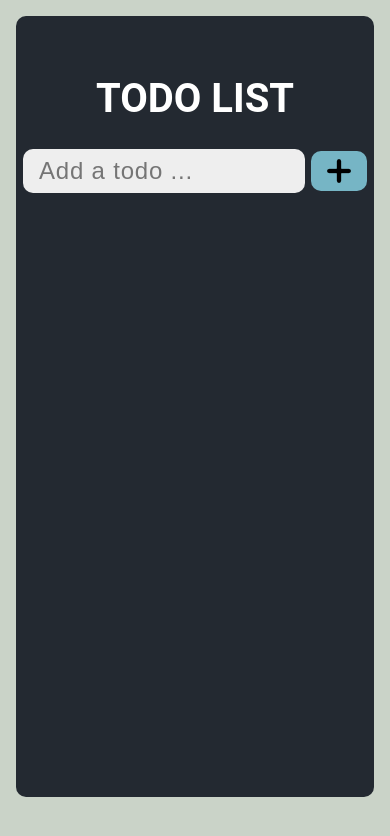
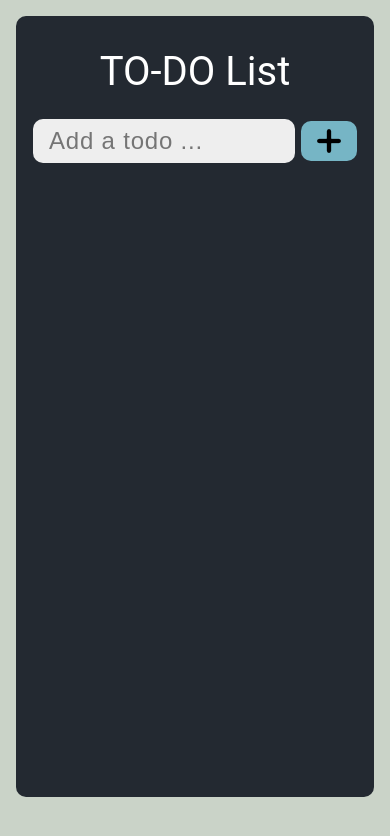
Before and after one commit to SharonLin0/React_TodoList, a React (Create React App) app: page / in a window 390 px wide. Shown: the top 836 px of the page. Built offline with nearby package versions, Linux system fonts and the light colour scheme.

Commit message:
[modi]mobile style, toggle all action

```diff
--- a/src/actions/common.js
+++ b/src/actions/common.js
@@ -4,6 +4,6 @@ export const ACTION_TYPES = {
   EDIT_TODO: 'EDIT_TODO',
   DELETE_TODO: 'DELETE_TODO',
   TOGGLE_TODO: 'TOGGLE_TODO',
-  DONE_ALL_TODO: 'DONE_ALL_TODO',
+  TOGGLE_TODO_ALL: 'TOGGLE_TODO_ALL',
   CLEAR_DONE_TODO: 'CLEAR_DONE_TODO',
 }
--- a/src/actions/todo.js
+++ b/src/actions/todo.js
@@ -12,8 +12,8 @@ const deleteTodo = (data) => (
 const toggleTodo = (data) => (
   { type: ACTION_TYPES.TOGGLE_TODO, payload: data }
 )
-const doneAllTodo = (data) => (
-  { type: ACTION_TYPES.DONE_ALL_TODO, payload: data }
+const toggleTodoAll = (data) => (
+  { type: ACTION_TYPES.TOGGLE_TODO_ALL, payload: data }
 )
 const clearDoneTodo = (data) => (
   { type: ACTION_TYPES.CLEAR_DONE_TODO, payload: data }
@@ -24,6 +24,6 @@ export {
   editTodo,
   deleteTodo,
   toggleTodo,
-  doneAllTodo,
+  toggleTodoAll,
   clearDoneTodo,
 }
--- a/src/common/utils.js
+++ b/src/common/utils.js
@@ -7,12 +7,12 @@ export const RouterPath = {
 }
 
 export const Text = {
-  TITLE: 'todo list',
+  TITLE: 'TO-DO List',
   INPUT_PLACEHOLDER: 'Add a todo ...',
   FILTERSTATE_ALL: 'All',
   FILTERSTATE_TODO: 'Todo',
   FILTERSTATE_DONE: 'Done',
-  COMPLETE_ALL: 'Mark all',
+  TOGGLE_ALL: 'Toggle all',
   REMOVE_COMPLETED: 'Clear completed',
   COUNTER_SUFFIX_PLURAL: 'items left',
   COUNTER_SUFFIX: 'item left',
--- a/src/components/App.js
+++ b/src/components/App.js
@@ -13,7 +13,7 @@ const Wrapper = styled.div`
   display: flex;
   flex-direction: column;
   align-items: center;
-  padding: 32px;
+  padding: 32px 0;
   margin: 16px;
 
   @media (min-width: 1440px) {
@@ -22,10 +22,10 @@ const Wrapper = styled.div`
   }
 `
 
-const Title = styled.h1`
+const Title = styled.div`
+  margin-bottom: 24px;
   color: #fff;
   font-size: 40px;
-  text-transform: uppercase;
 `
 
 function App() {
--- a/src/components/FilterSection.js
+++ b/src/components/FilterSection.js
@@ -6,6 +6,7 @@ import { FilterState, RouterPath, Text } from '../common/utils'
 
 const Container = styled.div`
   display: flex;
+  justify-content: center;
 `
 
 const RouterLink = styled.span`
--- a/src/components/TodoAdd.js
+++ b/src/components/TodoAdd.js
@@ -10,7 +10,7 @@ const Wrapper = styled.div`
   justify-content: center;
   align-items: center;
   max-width: 480px;
-  margin-bottom: 40px;
+  margin: 0 10px 40px 10px;
 
   @media (min-width: 1440px) {
     max-width: 600px;
@@ -18,7 +18,7 @@ const Wrapper = styled.div`
 `
 
 const Input = styled.input.attrs({ type: 'text', autoFocus: true })`
-  width: 250px;
+  width: 230px;
   appearance: none;
   outline: none;
   border: none;
--- a/src/components/TodoList.js
+++ b/src/components/TodoList.js
@@ -1,14 +1,14 @@
 import styled from 'styled-components'
+import { useState } from 'react'
 import { useSelector, useDispatch } from 'react-redux'
 import * as actions from '../actions/todo'
 import { FilterState, Text } from '../common/utils'
 import FilterSection from './FilterSection'
 import TodoItem from './TodoItem'
-import iconMarkAll from '../assets/mark.png'
+import iconToggleAll from '../assets/mark.png'
 
 const Wrapper = styled.div`
   display: ${(props) => (props.todo.length ? 'block' : 'none')};
-  margin: 0 auto;
   max-width: 480px;
   min-width: 300px;
 
@@ -43,10 +43,10 @@ const Footer = styled.div`
   padding: 10px 0;
 `
 
-const BtnMarkAll = styled.span`
+const BtnToggleAll = styled.span`
   display: flex;
-  background-color: #dbcb9e;
-  border: 1px solid #dbcb9e;
+  background-color: ${(props) => (props.isToggleDone ? '#dbcb9e' : '#f3f3f3')};
+  border: 1px solid transparent;
   padding: 5px 10px;
   border-radius: 20px;
   cursor: pointer;
@@ -66,6 +66,12 @@ const Clear = styled.span`
 function TodoList(props) {
   const dispatch = useDispatch()
   const storedTodos = useSelector((store) => store.todoReducer)
+  const [isToggleDone, setIsToggleDone] = useState(true)
+
+  const toggleAll = () => {
+    dispatch(actions.toggleTodoAll({isToggleDone: isToggleDone}))
+    setIsToggleDone(!isToggleDone)
+  }
 
   const renderTodoList = () => {
     return storedTodos.map((todo) => {
@@ -89,10 +95,12 @@ function TodoList(props) {
         <Counter>{getTodoCountText()}</Counter>
       </Container>
       <Footer>
-        <BtnMarkAll onClick={() => dispatch(actions.doneAllTodo())}>
-          <img src={iconMarkAll} alt="mark all" />
-          {Text.COMPLETE_ALL}
-        </BtnMarkAll>
+        <BtnToggleAll
+          isToggleDone={isToggleDone}
+          onClick={toggleAll}>
+          <img src={iconToggleAll} alt="toggle all" />
+          {Text.TOGGLE_ALL}
+        </BtnToggleAll>
         <Clear
           isHaDoneTodos={getIsHasDoneTodos()}
           onClick={() => dispatch(actions.clearDoneTodo())}>
--- a/src/reducers/todo.js
+++ b/src/reducers/todo.js
@@ -27,8 +27,8 @@ export default function todos(state = initialTodoState, action) {
       newState[toggleIndex].isDone = !newState[toggleIndex].isDone
       store([...newState])
       return [...newState]
-    case ACTION_TYPES.DONE_ALL_TODO:
-      state.forEach(todo => todo.isDone = true)
+    case ACTION_TYPES.TOGGLE_TODO_ALL:
+      state.forEach(todo => todo.isDone = action.payload.isToggleDone)
       store([...state])
       return [...state]
     case ACTION_TYPES.CLEAR_DONE_TODO:
```
